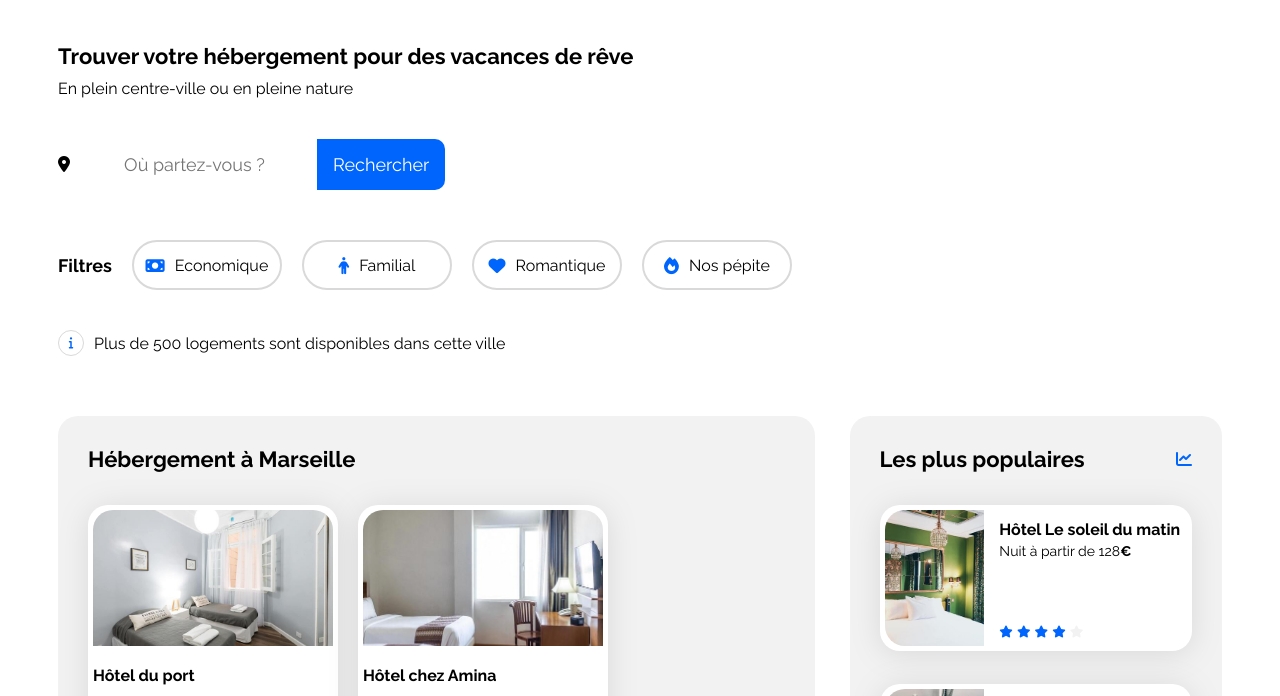
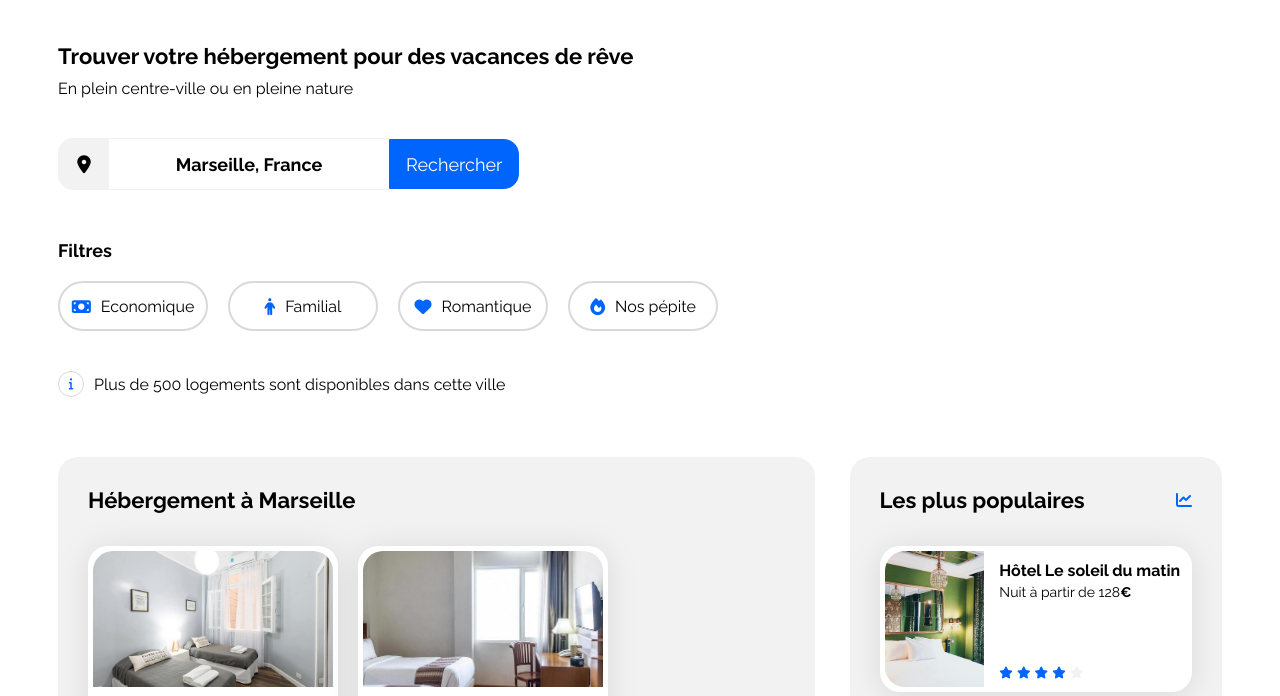
Before and after one commit to matheopierru62176/Creez-la-page-d-accueil-d-une-agence-de-voyage, a plain HTML site: page index.html in a window 1280 px wide. Shown: the part 56-752 px from the top of the page. Drawn offline with Linux system fonts and the light colour scheme.

Commit message:
correction version desktop

```diff
--- a/css/style.css
+++ b/css/style.css
@@ -127,19 +127,41 @@ header img {
     display: flex;
     flex-direction: row;
     align-items: center;
-    gap: 20px;
 }
 
-.information form i {
+.information form .search-icon {
+    width: 50px;
+    height: 50px;
+    background-color: #F2F2F2;
+    display: flex;
+    align-items: center;
+    justify-content: center;
+    border-radius: 15px 0 0 15px;
+    border: 1px solid #F2F2F2;
+    border-right: none;
+}
+
+.information form .search-icon i {
     color: black;
-    width: 14px;
+    font-size: 18px;
 }
 
 .information form input {
-    border: none;
+    border: 1px solid #F2F2F2;
+    border-left: none;
+    border-right: none;
     font-size: 18px;
     text-align: center;
     height: 50px;
+    width: 250px;
+    padding: 0 15px;
+    border-radius: 0;
+    outline: none;
+}
+
+.information form input::placeholder {
+    font-weight: bold;
+    color: black;
 }
 
 .information form p {
@@ -148,21 +170,30 @@ header img {
     font-size: 18px;
     background-color: #0065FC;
     padding: 15px 16px 15px 16px;
-    border-radius: 0px 10px 10px 0px;
+    border-radius: 0px 15px 15px 0px;
+    margin: 0;
+    height: 50px;
+    display: flex;
+    align-items: center;
+    border: 1px solid #0065FC;
+    box-sizing: border-box;
 }
 
 .information h2 {
     font-size: 18px;
     margin: 0;
-    padding-top: 20px;
+    padding-top: 50px;
+    padding-bottom: 20px;
+}
+
+.filters {
     display: flex;
     align-items: center;
     gap: 20px;
-    padding-top: 50px;
     padding-bottom: 30px;
 }
 
-.information button {
+.filters button {
     display: flex;
     flex-direction: row;
     align-items: center;
@@ -176,7 +207,7 @@ header img {
     border: 2px solid #D9D9D9;
 }
 
-.information button:hover {
+.filters button:hover {
     background-color: #deebff;
 }
 
@@ -576,13 +607,17 @@ footer ul li b {
     }
 
     .information h2 {
+        padding-bottom: 20px;
+    }
+
+    .filters {
         flex-direction: column;
         align-items: flex-start;
         gap: 15px;
         padding-bottom: 20px;
     }
 
-    .information button {
+    .filters button {
         width: 100%;
         margin-bottom: 10px;
     }
--- a/index.html
+++ b/index.html
@@ -19,8 +19,8 @@
         <header>
             <img src="./images/logo/Booki.png" alt="Logo de Booki">
             <ul>
-                <li><a href="#">Hébergements</a></li>
-                <li><a href="#">Activité</a></li>
+                <li><a href="#hebergements">Hébergements</a></li>
+                <li><a href="#activites">Activité</a></li>
             </ul>
         </header>
 
@@ -30,12 +30,15 @@
             <p>En plein centre-ville ou en pleine nature</p>
 
             <form>
-                <i class="fa-solid fa-location-dot"></i>
-                <input type="text" placeholder="Où partez-vous ?">
+                <div class="search-icon">
+                    <i class="fa-solid fa-location-dot"></i>
+                </div>
+                <input type="text" placeholder="Marseille, France">
                 <p>Rechercher</p>
             </form>
 
-            <h2>Filtres
+            <h2>Filtres</h2>
+            <div class="filters">
                 <button><i class="fa-solid fa-money-bill"></i>
                     <p>Economique</p>
                 </button>
@@ -48,7 +51,7 @@
                 <button><i class="fa-solid fa-fire"></i>
                     <p>Nos pépite</p>
                 </button>
-            </h2>
+            </div>
 
 
             <p class="info-text"><i class="fa-solid fa-info"></i> Plus de 500 logements sont disponibles dans cette
@@ -58,7 +61,7 @@
 
         <main>
             <div class="hebergements-and-populaires">
-                <section class="hebergements">
+                <section class="hebergements" id="hebergements">
                     <h2 class="section-title">Hébergement à Marseille</h2>
                     <div class="hebergement-cards">
                         <a href="#">
@@ -249,32 +252,32 @@
                     </div>
                 </section>
             </div>
-            <div class="activites">
+            <div class="activites" id="activites">
                 <h2>Activité à Marseille</h2>
                 <div class="activite">
                     <a href="#">
                         <div class="activite-card">
                             <img src="./images/activites/reno-laithienne.jpg" alt="Image d'une activité à Marseille">
-                            <p>Vieux-Port</p>
+                            <p><b>Vieux-Port</b></p>
                         </div>
                     </a>
                     <a href="#">
                         <div class="activite-card">
                             <img src="./images/activites/paul-hermann.jpg" alt="Image d'une activité à Marseille">
-                            <p>Fort de Pomègues</p>
+                            <p><b>Fort de Pomègues</b></p>
                         </div>
                     </a>
                     <a href="#">
                         <div class="activite-card">
                             <img src="./images/activites/kilyan-sockalingum.jpg" alt="Image d'une activité à Marseille">
-                            <p>Parc national des Calanques</p>
+                            <p><b>Parc national des Calanques</b></p>
                         </div>
                     </a>
 
                     <a href="#">
                         <div class="activite-card">
                             <img src="./images/activites/florian-wehde.jpg" alt="Image d'une activité à Marseille">
-                            <p>Notre-Dame-de-la-Garde</p>
+                            <p><b>Notre-Dame-de-la-Garde</b></p>
                         </div>
                     </a>
                 </div>
```
Also changed, not shown: 1 other file.
